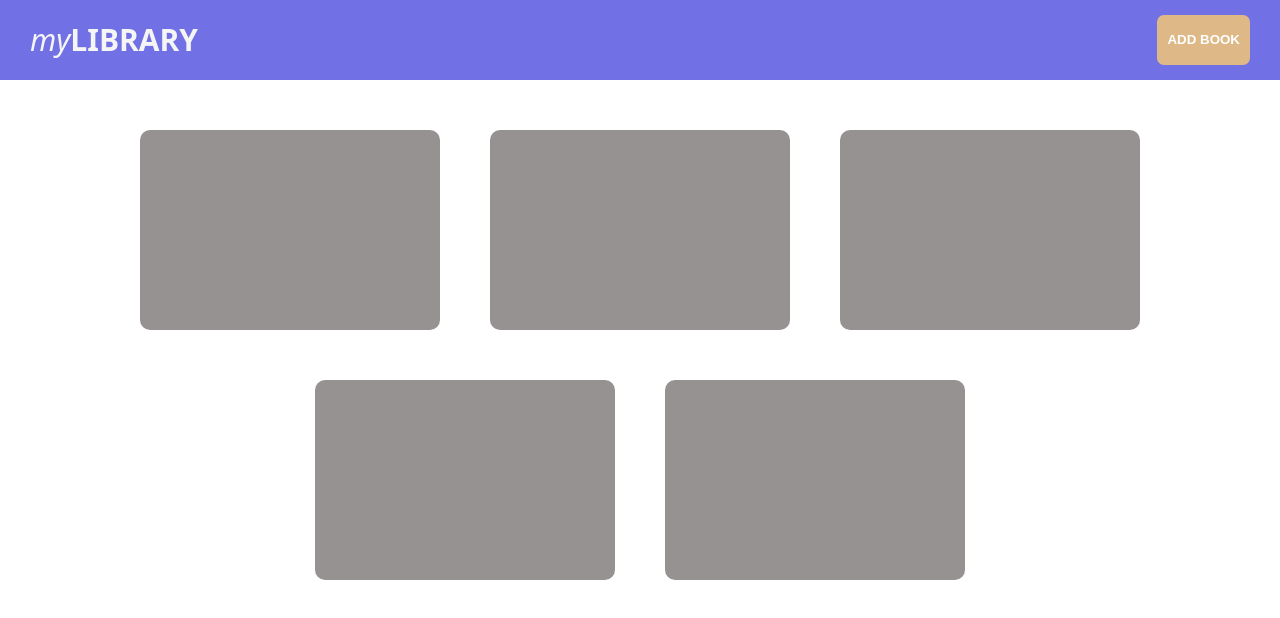
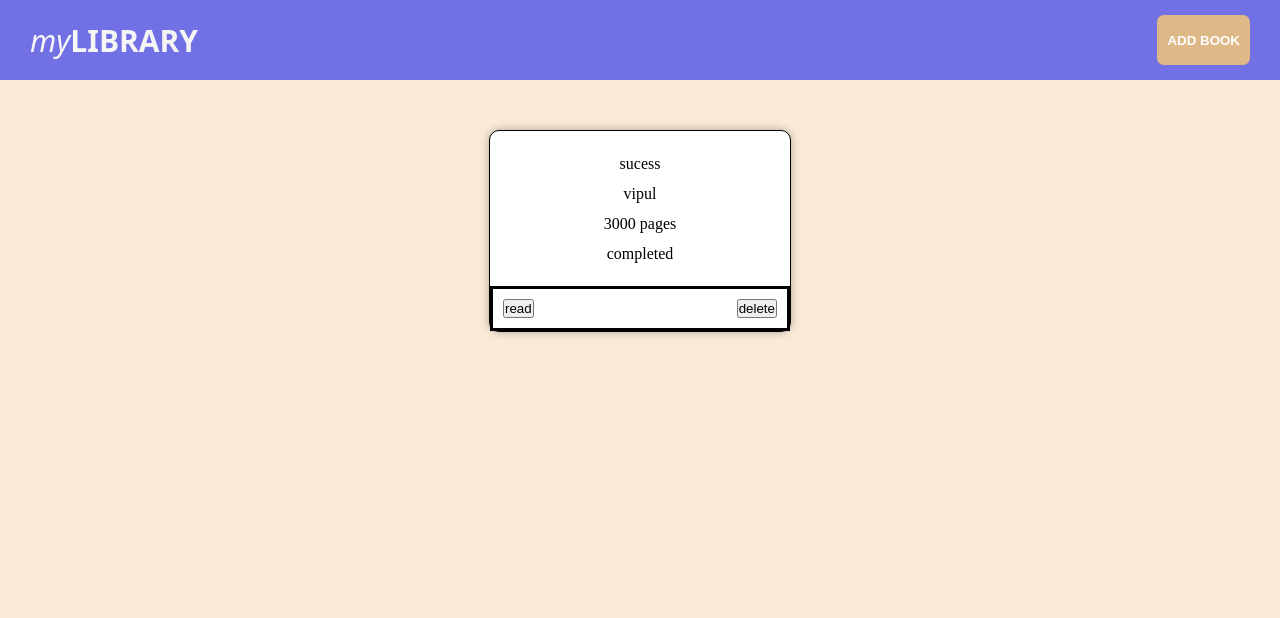
Before and after one commit to vc252/libaray, a plain HTML site: page index.html in a window 1280 px wide. Both pictures are taken after a click on the button "ADD BOOK". Drawn offline with Linux system fonts and the light colour scheme.

Commit message:
add delete function

```diff
--- a/index.html
+++ b/index.html
@@ -13,11 +13,6 @@
         <button>ADD BOOK</button>
     </header>
     <content>
-        <div class="book"></div>
-        <div class="book"></div>
-        <div class="book"></div>
-        <div class="book"></div>
-        <div class="book"></div>
     </content>
 </body>
 </html>
--- a/script.js
+++ b/script.js
@@ -1,4 +1,7 @@
-const myLibrary = [];
+
+const contentArea = document.querySelector("content");
+const myLibrary = {};
+let counter = 0;
 
 function Book(title,author,pages,read) {
     this.title = title;
@@ -19,20 +22,59 @@ function Book(title,author,pages,read) {
 
 function addBookToLibrary(title,author,pages,read) {
     let newBook = new Book(title,author,pages,read);;
-    myLibrary.push(newBook);
+    myLibrary[counter] = newBook;
+    displayBooksInLibrary(title,author,pages,read);
+    counter++;
 }
 
-function displayBooksInLibrary() {
-    myLibrary.forEach((book)=>{
-        let info = Object.keys(book).
-        filter((key)=>(typeof book[key]) != 'function').
-        map((key)=>book[key]);
-        console.log(info);
+function displayBooksInLibrary(title,author,pages,read) {
+    let bookCard = document.createElement("div");
+    bookCard.classList.add("book");
+    bookCard.setAttribute("data-index",`${counter}`);
+
+    let infoContainer = document.createElement("div");
+    infoContainer.classList.add("info");
+    let buttonContainer = document.createElement("div");
+
+    let readButton = document.createElement("button");
+    readButton.classList.add("read-button");
+    readButton.addEventListener("click",(e)=>{
+        let book = e.target.parentElement.parentElement;
+        console.log(book.getAttribute("data-index"));
     })
+    buttonContainer.append(readButton);
+
+    let deleteButton = document.createElement("button");
+    deleteButton.classList.add("delete-button");
+    deleteButton.textContent = `delete`;
+    deleteButton.addEventListener("click",(e)=>{
+        let book  = e.target.parentElement.parentElement;
+        let index = book.getAttribute("data-index");
+        delete myLibrary[index];
+        contentArea.removeChild(book);
+    })
+    buttonContainer.append(deleteButton);
+
+    infoContainer.innerHTML = `
+        <p>${title}</p>
+        <p>${author}</p>
+        <p>${pages} pages</p>
+    `
+    if (read) {
+        infoContainer.innerHTML+=`<p>completed</p>`;
+        readButton.textContent = `read`;
+    } else {
+        infoContainer.innerHTML+=`<p>inProgress</p>`;
+        readButton.textContent = 'not read';
+    }
+    bookCard.append(infoContainer);
+    bookCard.append(buttonContainer);
+    contentArea.append(bookCard);
+
 }
 
-addBookToLibrary("hello","vipul",344,true);
-addBookToLibrary("hello","vipul",344,true);
-addBookToLibrary("hello","vipul",344,true);
-addBookToLibrary("hello","vipul",344,true);
-displayBooksInLibrary();
+let addBookButton = document.querySelector("header button");
+addBookButton.addEventListener("click",()=>{
+    //get info from somwhere implement it later
+    addBookToLibrary("sucess","vipul","3000",true);
+})
--- a/style.css
+++ b/style.css
@@ -1,12 +1,23 @@
 * {
     padding: 0px;
     margin: 0px;
-    line-height: 1.5px;
 }
 
 body,html {
     height: 100%;
     width: 100%;
+}
+
+body {
+    background-color: antiquewhite;
+}
+
+hr {
+    height: 2px;
+    border: none;
+    background-color: black;
+    align-self: stretch;
+    margin: 20px 5px;
 }
 
 header {
@@ -48,8 +59,34 @@ content {
 }
 
 content .book {
-    background-color: rgb(151, 146, 146);
+    background-color: white;
     height: 200px;
     width: 300px;
     border-radius: 10px;
+    border-style: solid;
+    border-width: 1px;
+    box-shadow: 0px 0px 10px rgba(0, 0, 0, .3);
+    display: flex;
+    flex-direction: column;
+    align-items: center;
 }
+
+content .info {
+    display: flex;
+    justify-content: center;
+    align-items: center;
+    flex-direction: column;
+    flex:1;
+    line-height: 30px;
+}
+
+.book div:last-child {
+    display: flex;
+    justify-content: space-between;
+    align-items: center;
+    padding: 10px;
+    border-style: solid;
+    border-color: black;
+    border-width: 3px;
+    align-self: stretch;
+}
```
